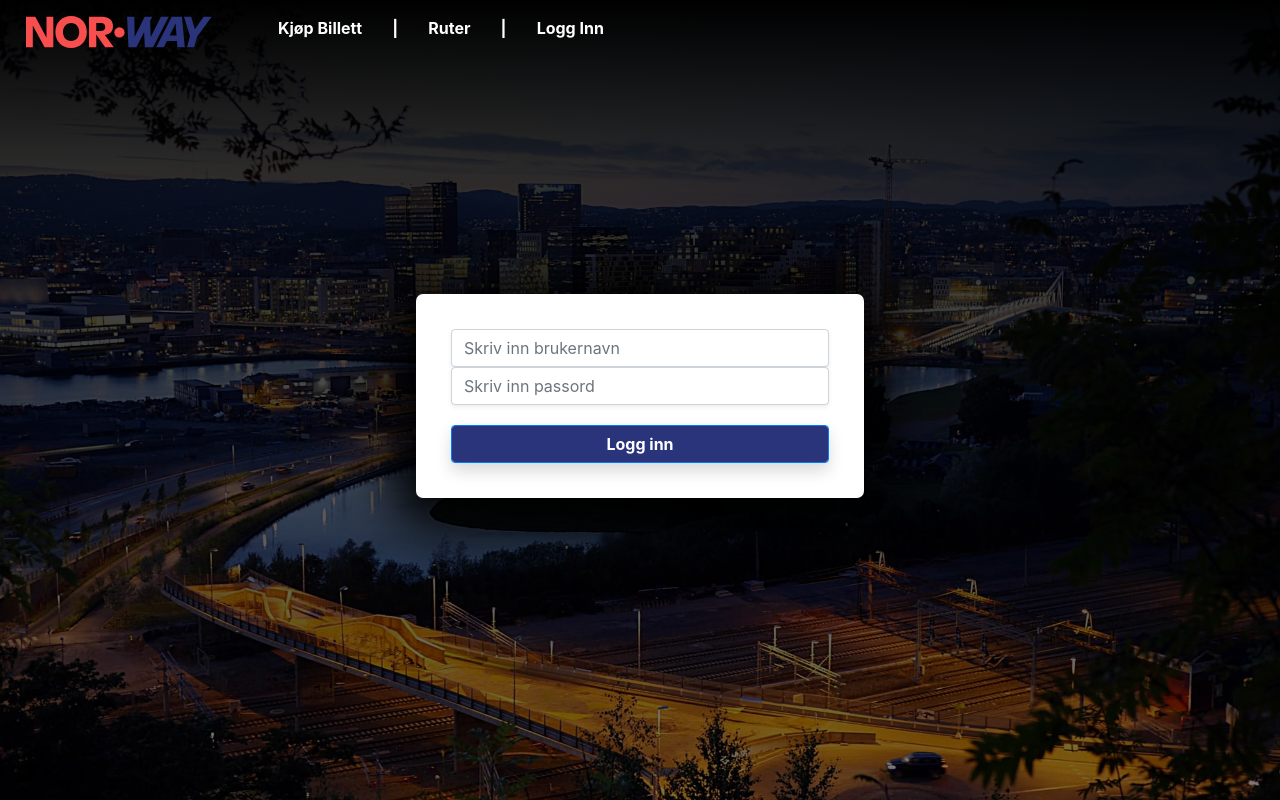
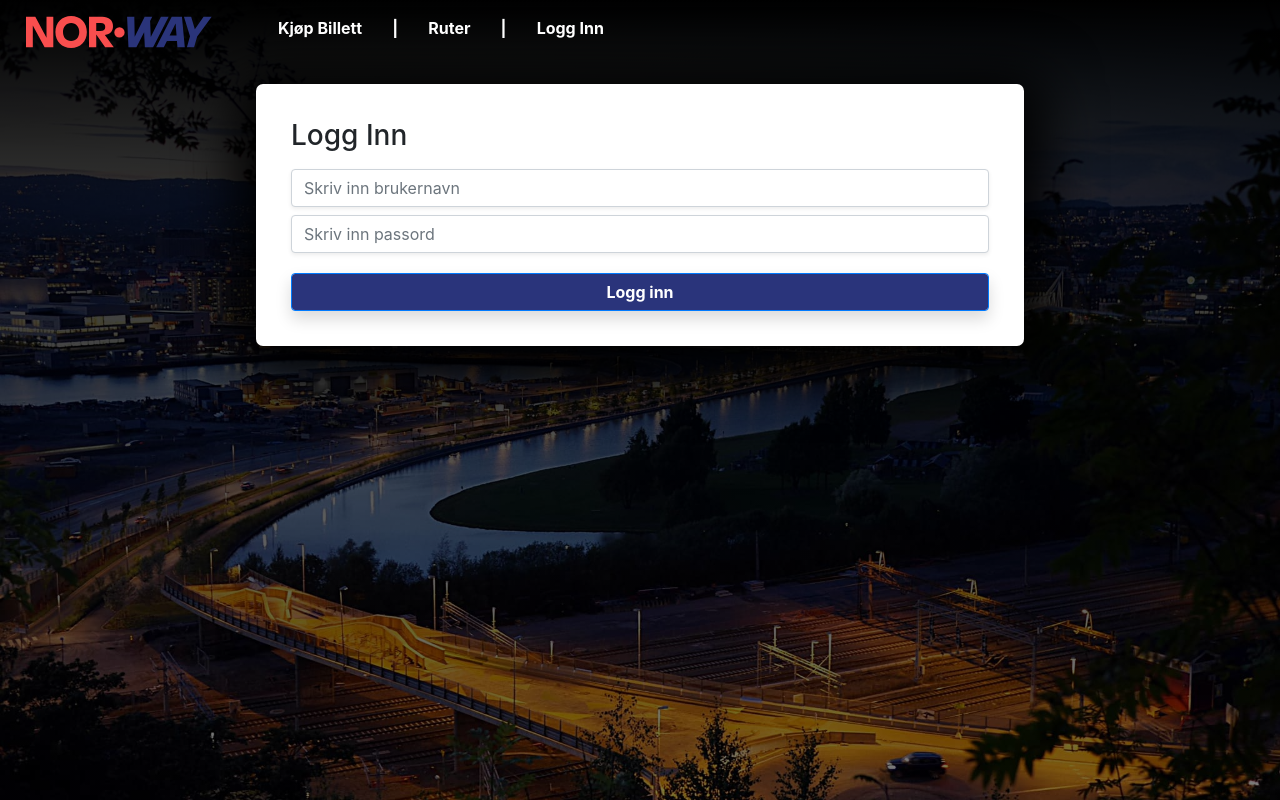
Before and after one commit to Sportspaul/NOR_WAY, a plain HTML site: page NOR_WAY/wwwroot/loggInn.html in a window 1280 px wide. Drawn offline with nearby package versions, Linux system fonts and the light colour scheme.

Commit message:
LoggInn style

```diff
--- a/NOR_WAY/wwwroot/Style/loggInn.css
+++ b/NOR_WAY/wwwroot/Style/loggInn.css
@@ -5,8 +5,3 @@ h2 {
 #overlay {
     height: 100vh;
 }
-
-.shadowBox {
-    margin-top: 30vh;
-    width: 35vw;
-}
--- a/NOR_WAY/wwwroot/loggInn.html
+++ b/NOR_WAY/wwwroot/loggInn.html
@@ -32,8 +32,9 @@
             <a slot="innlogging" href="../loggInn.html">Logg Inn</a>
         </nav-bar>
         <div class="shadowBox">
+            <h3 class="mb-3">Logg Inn</h3>
             <input type="text" id="brukernavn" placeholder="Skriv inn brukernavn" class="form-control shadow-sm">
-            <input type="password" id="passord" placeholder="Skriv inn passord" class="form-control shadow-sm">
+            <input type="password" id="passord" placeholder="Skriv inn passord" class="form-control shadow-sm mt-2">
             <div id="feil" class="mt-1 rodTekst"></div>
             <input type="button"  class="btn btn-md btn-primary mt-3 form-control  font-weight-bold shadow antialised" value="Logg inn" onclick="loggInn()" />
         </div>
```
